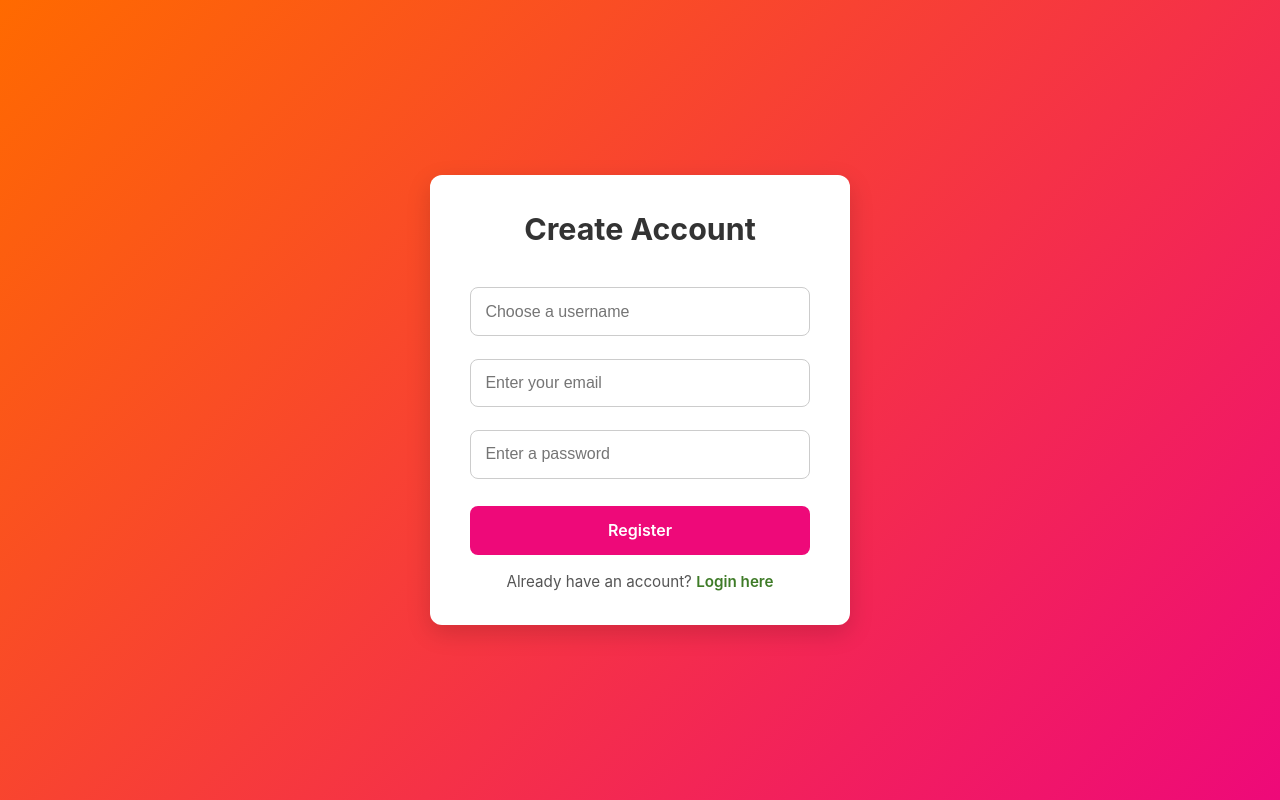
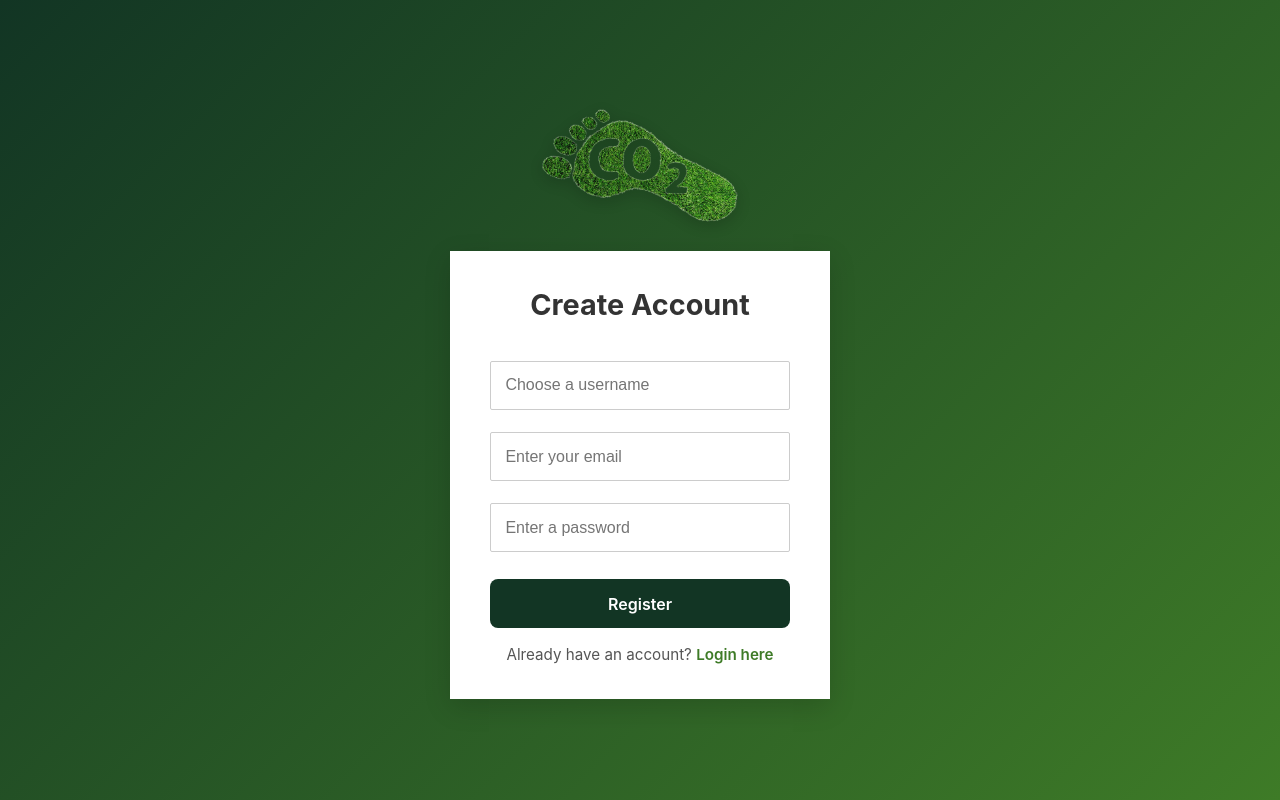
Before and after one commit to NzamaE/Footprint-Logger-Fullstack, a React (Vite) app in the folder client/: page /register in a window 1280 px wide. Built offline with nearby package versions, Linux system fonts and the light colour scheme.

Commit message:
Updated UI

```diff
--- a/client/src/pages/Login.css
+++ b/client/src/pages/Login.css
@@ -17,22 +17,49 @@ body {
   align-items: center;
   height: 100vh;   /* full viewport height */
   width: 100vw;    /* full viewport width */
- background: linear-gradient(135deg, #123524, #3E7B27);
+  background: linear-gradient(135deg, #123524, #3E7B27);
   margin: 0;
   padding: 0;
+}
+
+/* Wrapper for the background image and form */
+.login-wrapper {
+  position: relative;
+  display: flex;
+  flex-direction: column;
+  align-items: center;
+  z-index: 1;
+}
+
+/* Background image container */
+.background-image-container {
+  display: flex;
+  justify-content: center;
+  margin-bottom: 20px;
+  z-index: 2;
+}
+
+/* Background image styling */
+.background-image {
+  max-width: 200px;
+  max-height: 200px;
+  width: auto;
+  height: auto;
+  opacity: 0.9;
+  filter: drop-shadow(0 4px 8px rgba(0, 0, 0, 0.2));
 }
 
 /* Form stays like a card */
 .login-form {
   background: #fff;
   padding: 2rem 2.5rem;
-  border-radius: 12px;
+  border-radius: 0px;
   box-shadow: 0 8px 25px rgba(0, 0, 0, 0.15);
   width: 100%;
   max-width: 380px;
   text-align: center;
+  z-index: 3;
 }
-
 
 .login-form h2 {
   margin-bottom: 1.5rem;
@@ -45,7 +72,7 @@ body {
   padding: 0.9rem;
   margin: 0.7rem 0;
   border: 1px solid #ccc;
-  border-radius: 8px;
+  border-radius: 2px;
   outline: none;
   font-size: 1rem;
   transition: border 0.3s ease;
@@ -94,3 +121,15 @@ body {
 .switch-text a:hover {
   text-decoration: underline;
 }
+
+/* Responsive adjustments */
+@media (max-width: 480px) {
+  .background-image {
+    max-width: 150px;
+    max-height: 150px;
+  }
+
+  .login-wrapper {
+    padding: 10px;
+  }
+}
--- a/client/src/pages/Login.jsx
+++ b/client/src/pages/Login.jsx
@@ -1,13 +1,14 @@
 import React, { useState } from "react";
-import { Link } from "react-router-dom";
+import { Link, useNavigate } from "react-router-dom";
 import API from "../services/api";
 import "./Login.css";
-
-
 
 function Login() {
   const [formData, setFormData] = useState({ email: "", password: "" });
   const [loading, setLoading] = useState(false);
+  const [message, setMessage] = useState("");
+  const [error, setError] = useState("");
+  const navigate = useNavigate();
 
   const handleChange = (e) => {
     const { name, value } = e.target;
@@ -17,6 +18,8 @@ function Login() {
   const handleSubmit = async (e) => {
     e.preventDefault();
     setLoading(true);
+    setMessage("");
+    setError("");
 
     try {
       const { data } = await API.post("/auth/login", formData);
@@ -25,11 +28,10 @@ function Login() {
       localStorage.setItem("token", data.token);
       localStorage.setItem("user", JSON.stringify(data.user));
 
-      alert("Login successful!");
-      window.location.href = "/dashboard";
-
+      setMessage("Login successful");
+      setTimeout(() => navigate("/dashboard"), 1000); // smoother redirect
     } catch (err) {
-      alert(err.response?.data?.error || "Login failed");
+      setError(err.response?.data?.error || "Login failed");
     } finally {
       setLoading(false);
     }
@@ -37,6 +39,14 @@ function Login() {
 
   return (
     <div className="login-container">
+      <div className="login-wrapper">
+        <div className="background-image-container">
+          <img
+            src="../public/istockphoto-1203960441-612x612-1-removebg-preview.png"
+            alt="Background decoration"
+            className="background-image"
+          />
+        </div>
         <form className="login-form" onSubmit={handleSubmit}>
           <h2>Login</h2>
 
@@ -62,11 +72,15 @@ function Login() {
             {loading ? "Signing in..." : "Sign In"}
           </button>
 
-        {/* Link to Register */}
+
+          {message && <p className="success-message">{message}</p>}
+          {error && <p className="error-message">{error}</p>}
+
           <p className="switch-text">
-          Don’t have an account? <Link to="/register">Register here</Link>
+            Don't have an account? <Link to="/register">Register here</Link>
           </p>
         </form>
+      </div>
     </div>
   );
 }
--- a/client/src/pages/Register.css
+++ b/client/src/pages/Register.css
@@ -1,59 +1,93 @@
 /* Register.css */
 
-/* Container takes up the full screen */
+body {
+  margin: 0;
+  font-family: "Segoe UI", Tahoma, Geneva, Verdana, sans-serif;
+  background: linear-gradient(135deg, #123524, #3E7B27);
+  display: flex;
+  justify-content: center;
+  align-items: center;
+  height: 100vh;
+}
+
+/* Make the container fill the entire page */
 .register-container {
   display: flex;
   justify-content: center;
   align-items: center;
-  height: 100vh;      /* full height */
-  width: 100vw;       /* full width */
-  background: linear-gradient(135deg, #ff6a00, #ee0979);
+  height: 100vh;   /* full viewport height */
+  width: 100vw;    /* full viewport width */
+  background: linear-gradient(135deg, #123524, #3E7B27);
   margin: 0;
   padding: 0;
 }
 
-/* The form card */
+/* Wrapper for the background image and form */
+.register-wrapper {
+  position: relative;
+  display: flex;
+  flex-direction: column;
+  align-items: center;
+  z-index: 1;
+}
+
+/* Background image container */
+.background-image-container {
+  display: flex;
+  justify-content: center;
+  margin-bottom: 20px;
+  z-index: 2;
+}
+
+/* Background image styling */
+.background-image {
+  max-width: 200px;
+  max-height: 200px;
+  width: auto;
+  height: auto;
+  opacity: 0.9;
+  filter: drop-shadow(0 4px 8px rgba(0, 0, 0, 0.2));
+}
+
+/* Form stays like a card */
 .register-form {
   background: #fff;
   padding: 2rem 2.5rem;
-  border-radius: 12px;
+  border-radius: 0px;
   box-shadow: 0 8px 25px rgba(0, 0, 0, 0.15);
   width: 100%;
-  max-width: 420px;
+  max-width: 380px;
   text-align: center;
+  z-index: 3;
 }
 
-/* Heading */
 .register-form h2 {
   margin-bottom: 1.5rem;
   color: #333;
-  font-size: 1.9rem;
-  font-weight: 700;
+  font-size: 1.8rem;
 }
 
-/* Input fields */
 .register-form input {
   width: 100%;
   padding: 0.9rem;
   margin: 0.7rem 0;
   border: 1px solid #ccc;
-  border-radius: 8px;
+  border-radius: 2px;
   outline: none;
   font-size: 1rem;
-  transition: border 0.3s ease, box-shadow 0.3s ease;
+  transition: border 0.3s ease;
 }
 
 .register-form input:focus {
-  border-color: #ee0979;
-  box-shadow: 0 0 5px rgba(238, 9, 121, 0.3);
+  border-color: #123524;
+  box-shadow: 0 0 5px #3E7B27;
 }
 
-/* Submit button */
 .register-form button {
   width: 100%;
   padding: 0.9rem;
   margin-top: 1rem;
-  background: #ee0979;
+  background: #123524;
   color: #fff;
   font-size: 1rem;
   font-weight: 600;
@@ -64,10 +98,14 @@
 }
 
 .register-form button:hover {
-  background: #d30768;
+  background: #123524;
 }
 
-/* Switch text (login link) */
+.register-form button:disabled {
+  background: #3E7B27;
+  cursor: not-allowed;
+}
+
 .switch-text {
   margin-top: 1rem;
   font-size: 0.95rem;
@@ -75,7 +113,7 @@
 }
 
 .switch-text a {
-  color: #ee0979;
+  color: #3E7B27;
   font-weight: 600;
   text-decoration: none;
 }
@@ -83,3 +121,15 @@
 .switch-text a:hover {
   text-decoration: underline;
 }
+
+/* Responsive adjustments */
+@media (max-width: 480px) {
+  .background-image {
+    max-width: 150px;
+    max-height: 150px;
+  }
+
+  .register-wrapper {
+    padding: 10px;
+  }
+}
--- a/client/src/pages/Register.jsx
+++ b/client/src/pages/Register.jsx
@@ -1,5 +1,5 @@
 import React, { useState } from "react";
-import { Link } from "react-router-dom";
+import { Link, useNavigate } from "react-router-dom";
 import API from "../services/api";
 import "./Register.css";
 
@@ -9,6 +9,10 @@ function Register() {
     email: "",
     password: "",
   });
+  const [message, setMessage] = useState(""); // success message
+  const [error, setError] = useState("");     //  error message
+  const [loading, setLoading] = useState(false);
+  const navigate = useNavigate();
 
   const handleChange = (e) => {
     const { name, value } = e.target;
@@ -17,17 +21,34 @@ function Register() {
 
   const handleSubmit = async (e) => {
     e.preventDefault();
+    setMessage("");
+    setError("");
+    setLoading(true);
+
     try {
       await API.post("/auth/register", formData);
-      alert("Registration successful! Please login to continue.");
-      window.location.href = "/login";
+
+      setMessage("Registration successful! Redirecting to login...");
+      setTimeout(() => navigate("/login"), 1500); // smoother redirect
     } catch (err) {
-      alert(err.response?.data?.error || "Error registering user");
+      setError(err.response?.data?.error || "Error registering user");
+    } finally {
+      setLoading(false);
     }
   };
 
   return (
     <div className="register-container">
+      <div className="register-wrapper">
+        {/* Background image container */}
+        <div className="background-image-container">
+          <img
+            src="../public/istockphoto-1203960441-612x612-1-removebg-preview.png"
+            alt="Background"
+            className="background-image"
+          />
+        </div>
+
         <form className="register-form" onSubmit={handleSubmit}>
           <h2>Create Account</h2>
 
@@ -58,14 +79,20 @@ function Register() {
             required
           />
 
-        <button type="submit">Register</button>
+          <button type="submit" disabled={loading}>
+            {loading ? "Registering..." : "Register"}
+          </button>
 
-        {/* 👇 Link back to Login */}
+          {message && <p className="success-message">{message}</p>}
+          {error && <p className="error-message">{error}</p>}
+
+          {/* Link back to Login */}
           <p className="switch-text">
             Already have an account? <Link to="/login">Login here</Link>
           </p>
         </form>
       </div>
+    </div>
   );
 }
 
```
Also changed, not shown: client/src/pages/Dashboard.css (+12 -12 lines), client/src/pages/Dashboard.jsx (+28 -20 lines), client/public/istockphoto-1203960441-612x612-1-removebg-preview.png (added). Lines whose indentation alone changed are shown as unchanged.
